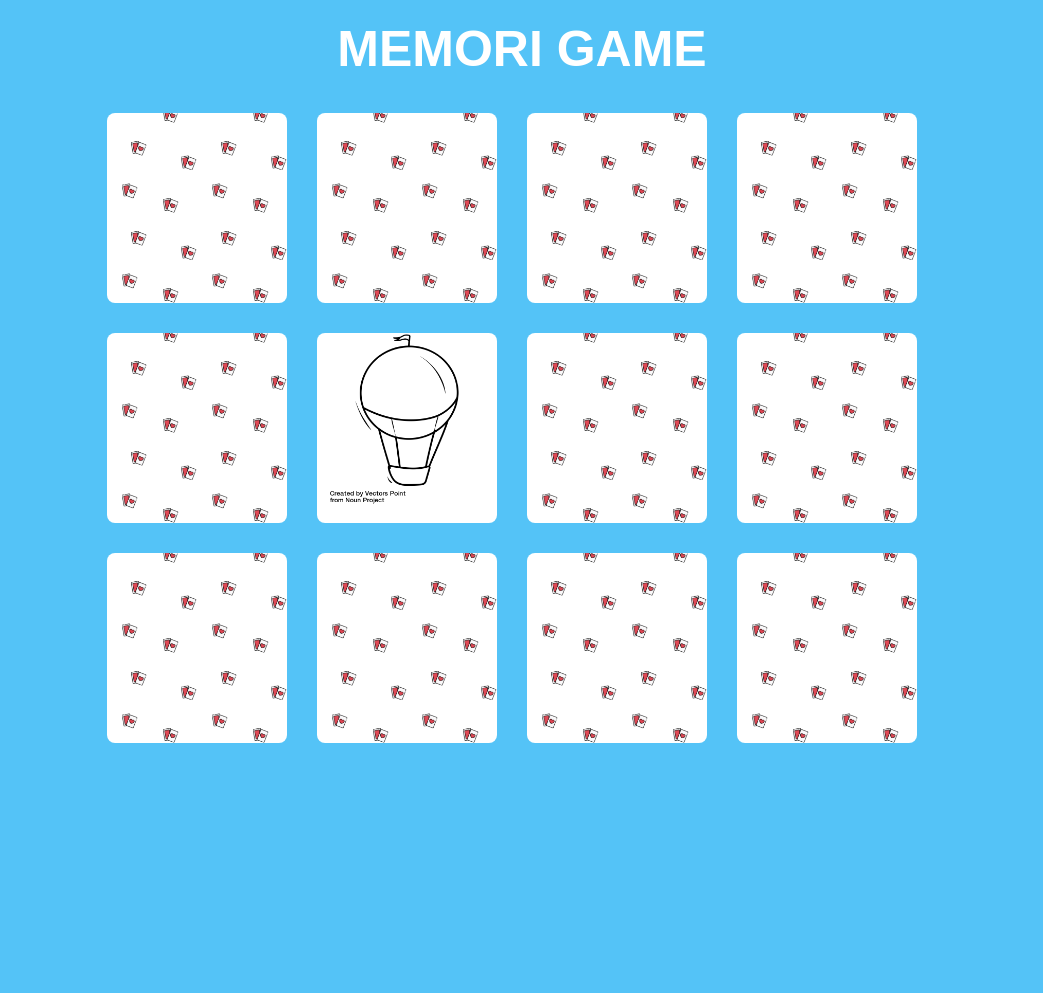
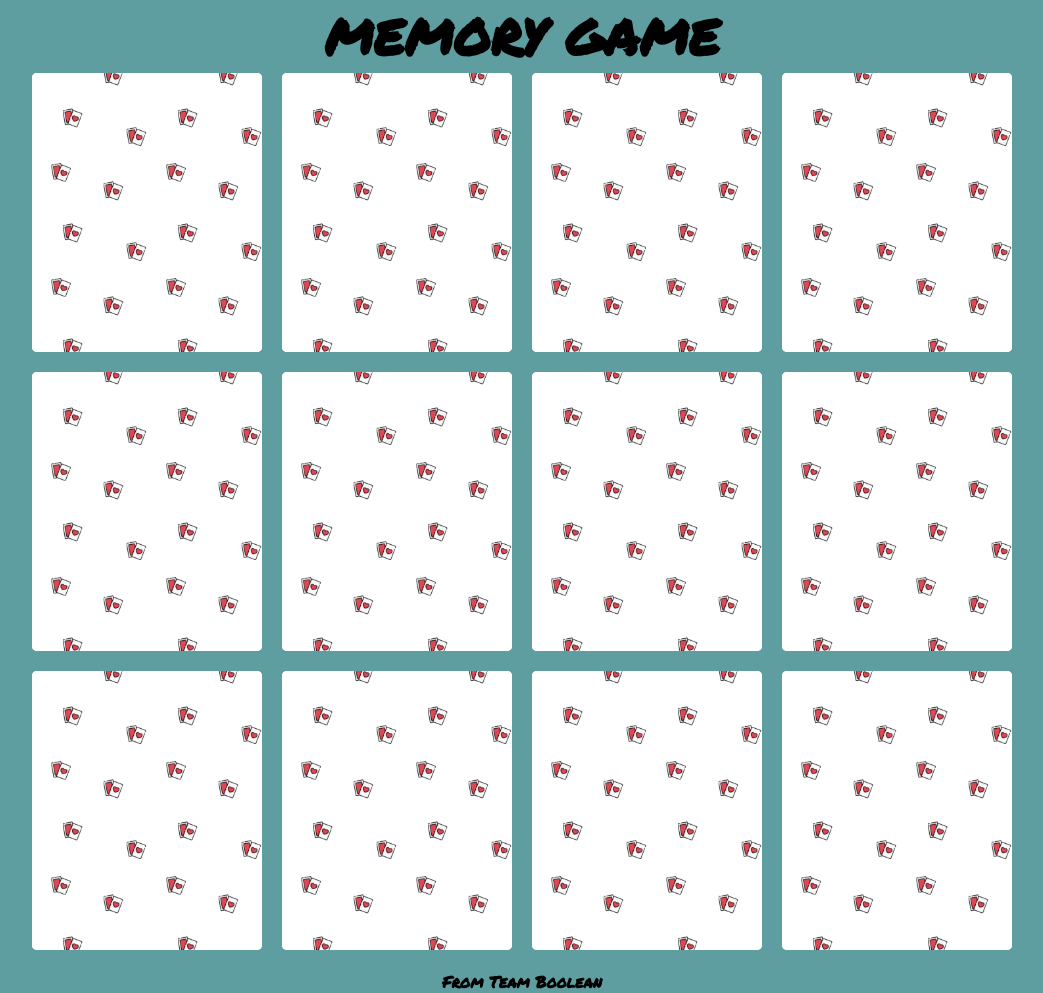
Before and after one commit to Rabab-art/html-css-memory, a plain HTML site: page index.html in a window 1280 px wide. Shown: the whole page, without its empty margins (118-1161 px from the left). Before the commit the page ends 800 px from the top, so only its background shows below. Drawn offline with Linux system fonts and the light colour scheme.

Commit message:
Revisone es. più inserimento cover della card

```diff
--- a/index.html
+++ b/index.html
@@ -4,37 +4,127 @@
     <meta charset="UTF-8">
     <meta http-equiv="X-UA-Compatible" content="IE=edge">
     <meta name="viewport" content="width=device-width, initial-scale=1.0">
+    <link rel="preconnect" href="https://fonts.gstatic.com">
+    <link href="https://fonts.googleapis.com/css2?family=Permanent+Marker&display=swap" rel="stylesheet">
     <link rel="stylesheet" href="style.css">
+
     <title>Memory</title>
 </head>
 <body>
     <!-- header -->
-    <header><h1>MEMORI GAME</h1></header>
+    <header><h1>MEMORY GAME</h1></header>
 
     <!-- main -->
     <main>
-        <div class="container clearfix">
-            <div class="col"><div class="card" id="bicy"></div> </div>
-            <div class="col"> <div class="card" id="ship"></div>  </div>
-            <div class="col"> <div class="card" id="tractor"></div>  </div>
-            <div class="col"> <div class="card" id="tram"></div>  </div>
 
-            <div class="col"><div class="card" id="bicy"></div> </div>
-            <div class="col airbalon"> <div class="card" id="ship"></div>  </div>
-            <div class="col"> <div class="card" id="tractor"></div>  </div>
-            <div class="col"> <div class="card" id="tram"></div>  </div>
+    <!-- creazione container principale  -->
+        <div class="container">
 
-            <div class="col"><div class="card" id="bicy"></div> </div>
-            <div class="col"> <div class="card" id="ship"></div>  </div>
-            <div class="col"> <div class="card" id="tractor"></div>  </div>
-            <div class="col"> <div class="card" id="tram"></div>  </div>
+    <!-- prima riga con 4 celle -->
+
+            <div class="row clearfix ">
+                <div class="col">
+                    <div class="card visible">
+                       <div class="cover"></div>
+                       <img src="./img/noun_Bicycle_3134821.png" alt="">
+                       <h3>Bicycle</h3>
+                    </div>
+                </div>
+                <div class="col">
+                    <div class="card visible">
+                        <div class="cover"></div>
+                        <img src="./img/noun_air_balloon_3134741.png" alt="">
+                        <h3>Air ballon</h3>
+                    </div>
+                </div>
+                <div class="col">
+                    <div class="card visible">
+                        <div class="cover"></div>
+                        <img src="./img/noun_Cruise_Ship_3134824.png" alt="">
+                        <h3>Cruis ship</h3>
+                    </div>
+                </div>
+                <div class="col">
+                    <div class="card visible">
+                        <div class="cover"></div>
+                        <img src="./img/noun_Tram_3134750.png" alt="">
+                        <h3>Tram</h3>
+                    </div>
+                </div>
+            </div>
+
+<!-- seconda riga -->
 
 
+            <div class="row clearfix ">
+                <div class="col">
+                    <div class="card visible">
+                       <div class="cover"></div>
+                       <img src="./img/noun_Bicycle_3134821.png" alt="">
+                       <h3>Bicycle</h3>
 
+                    </div>
+                </div>
+                <div class="col">
+                    <div class="card visible">
+                        <div class="cover"></div>
+                        <img src="./img/noun_air_balloon_3134741.png" alt="">
+                        <h3>Air ballon</h3>
+                    </div>
+                </div>
+                <div class="col">
+                    <div class="card visible">
+                        <div class="cover"></div>
+                        <img src="./img/noun_Cruise_Ship_3134824.png" alt="">
+                        <h3>Cruis ship</h3>
+                    </div>
+                </div>
+                <div class="col">
+                    <div class="card visible">
+                        <div class="cover"></div>
+                        <img src="./img/noun_Tram_3134750.png" alt="">
+                        <h3>Tram</h3>
+                    </div>
+                </div>
+            </div>
+
+<!-- terza riga -->
+
+            <div class="row clearfix ">
+                <div class="col">
+                    <div class="card visible">
+                       <div class="cover"></div>
+                       <img src="./img/noun_Bicycle_3134821.png" alt="">
+                       <h3>Bicycle</h3>
+
+                    </div>
+                </div>
+                <div class="col">
+                    <div class="card visible">
+                        <div class="cover"></div>
+                        <img src="./img/noun_air_balloon_3134741.png" alt="">
+                        <h3>Air ballon</h3>
+                    </div>
+                </div>
+                <div class="col">
+                    <div class="card visible">
+                        <div class="cover"></div>
+                        <img src="./img/noun_Cruise_Ship_3134824.png" alt="">
+                        <h3>Cruis ship</h3>
+                    </div>
+                </div>
+                <div class="col">
+                    <div class="card visible">
+                        <div class="cover"></div>
+                        <img src="./img/noun_Tram_3134750.png" alt="">
+                        <h3>Tram</h3>
+                    </div>
+                </div>
+            </div>
         </div>
     </main>
 
     <!-- footer -->
-    <footer><h4></h4></footer>
+    <footer><h4>from Team Boolean</h4></footer>
 </body>
 </html>
--- a/style.css
+++ b/style.css
@@ -2,7 +2,19 @@
     margin:0 auto;
     padding: 0;
     box-sizing: border-box;
-    max-width: 900px;
+}
+
+
+body{
+    font-family: 'Permanent Marker', cursive;
+    text-align: center;
+    text-transform: capitalize;
+    background-color: cadetblue;
+}
+
+.container{
+    max-width: 1000px;
+    margin: 0 auto;
 }
 
 .clearfix{
@@ -10,35 +22,71 @@
     display: table;
     clear: both;
 }
-
-body{
-    background-color: rgb(84, 195, 247);
-    margin: 20px;
-    margin-top: 20px;
-}
-/* header */
 h1{
     font-size: 50px;
-    color: white;
-    font-family: fantasy;
-    text-align: center;
+}
+
+.row{
     margin-bottom: 20px;
+
 }
 
 .col{
-    height: 190px;
-    width: 180px;
     float: left;
-    background-image: url(./img/pattern.png);
-    background-size: contain;
-    border-radius: 8px;
-    margin: 15px;
+    width: 23%;
+    margin: 0 1%;
+    box-shadow: rgba(0, 0, 0, 0.4);
 
 }
 
-.airbalon{
+.card{
     background-color: white;
-    background-image: url(./img/noun_air_balloon_3134741.png);
+   border-radius: 5px;
+   overflow: hidden;
+   position: relative;
+   left: 0;
+   top: 0;
+}
+
+h3{
+    background-color: white;
+    color: rgb(209, 20, 99);
+    font-size: 30px;
+}
+
+
+.card img{
+max-width: 100%;
+padding: 2px;
+background-color: white;
+cursor: pointer;
+}
+
+.card:hover h3{
+    color: orange;
+}
+
+
+.card .cover{
+    background-image: url(./img/pattern.png);
     background-size: contain;
-    background-repeat: no-repeat;
+    width: 100%;
+    height: 100%;
+    position: absolute;
+    right: 0;
+    top: 0;
 }
+
+.card      ::after{
+     content: "";
+     position: absolute;
+     left: 0;
+     right: 0;
+     width: 100%;
+     height: 100%;
+ }
+
+ .card.visible::after,
+ .card:hover .cover{
+     display: none;
+ }
```
